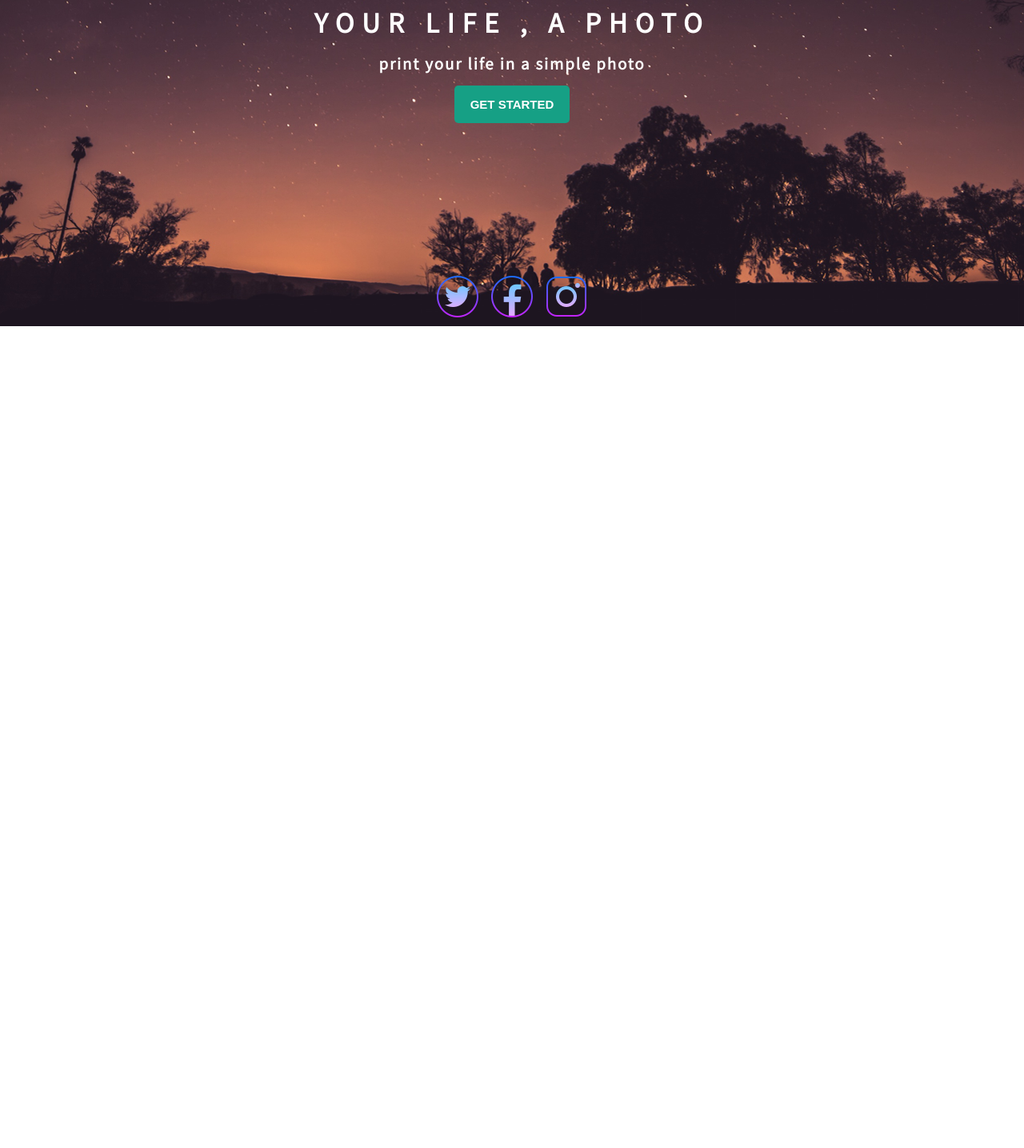
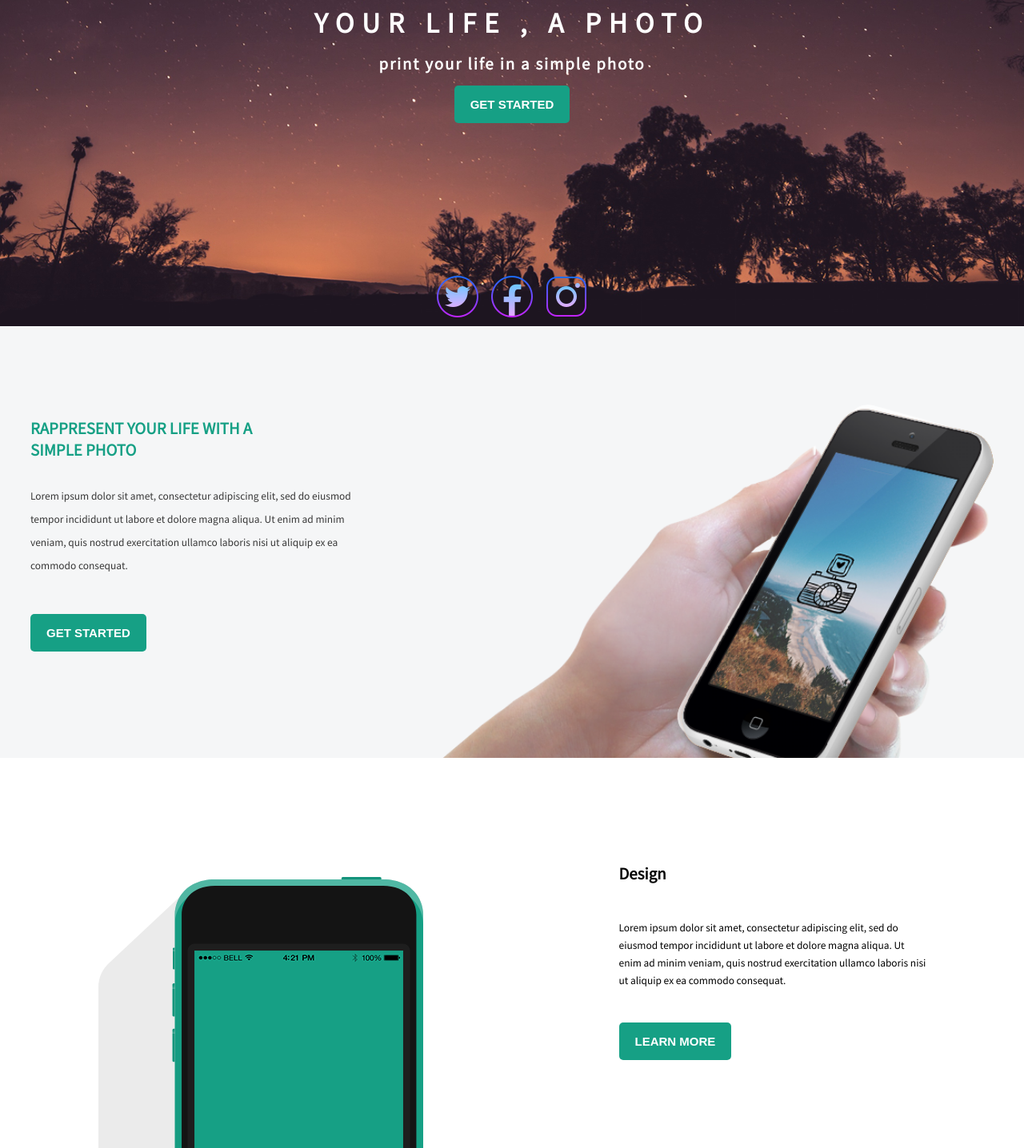
Before and after one commit to Nazarkon/Portfolio-page-1, a plain HTML site: page index.html in a window 1280 px wide. Shown: the part 336-1772 px from the top of the page at 80% size. Before the commit the page ends 800 px from the top, so only its background shows below. Drawn offline with Linux system fonts and the light colour scheme.

Commit message:
Version 3.0

```diff
--- a/index.html
+++ b/index.html
@@ -1,5 +1,6 @@
 <!DOCTYPE html>
 <html lang="en">
+
 <head>
     <meta charset="UTF-8">
     <meta name="viewport" content="width=device-width, initial-scale=1.0">
@@ -9,6 +10,7 @@
     <link rel="stylesheet" href="./scss/reset.css">
     <title>Document</title>
 </head>
+
 <body>
     <div id="container">
         <header class="header-container">
@@ -25,11 +27,50 @@
                 <button class="header-description__button">get started</button>
             </div>
             <div class="header-icons">
-              <a href="https://twitter.com/?lang=uk"><img src="./img/icons/icons8-twitter-64.png" alt="twitter"class="header-icons__twitter"></a>
-              <a href="https://www.facebook.com/profile.php?id=100008791547870"><img src="./img/icons/icons8-facebook-64.png" alt="facebook" class="header-icons__facebook"></a>
-               <a href="https://www.instagram.com/?hl=uk"><img src="./img/icons/icons8-instagram-64.png" alt="instagram" class="header-icons__instagram"></a>
+                <a href="https://twitter.com/?lang=uk"><img src="./img/icons/icons8-twitter-64.png" alt="twitter"
+                        class="header-icons__twitter"></a>
+                <a href="https://www.facebook.com/profile.php?id=100008791547870"><img
+                        src="./img/icons/icons8-facebook-64.png" alt="facebook" class="header-icons__facebook"></a>
+                <a href="https://www.instagram.com/?hl=uk"><img src="./img/icons/icons8-instagram-64.png"
+                        alt="instagram" class="header-icons__instagram"></a>
             </div>
         </header>
+        <article class="article-container">
+            <div class="article-description">
+                <h3 class="article-description__title">
+                    Rappresent your life with a
+                    simple photo
+                </h3>
+                <p class="article-description__subtitle">
+                    Lorem ipsum dolor sit amet,
+                    consectetur adipiscing elit,
+                    sed do eiusmod tempor incididunt ut labore et dolore
+                    magna aliqua. Ut enim ad minim veniam, quis
+                    nostrud exercitation ullamco laboris nisi
+                    ut aliquip ex ea commodo consequat.</p>
+                <button class="article-info__button">
+                    get started
+                </button>
+            </div>
+            <div class="article-photo">
+                <img src="./img/104-layers.png" alt="hand">
+            </div>
+        </article>
+        <section class="design-container">
+            <div class="design-photo">
+                <img src="./img/8-layers.png" alt="phone">
+            </div>
+            <div class="design-description">
+                <h3 class="design-description__title">Design</h3>
+                <p class="design-description__subtitle">Lorem ipsum dolor sit amet, consectetur adipiscing elit,
+                    sed do eiusmod tempor incididunt ut labore et dolore
+                    magna aliqua. Ut enim ad minim veniam, quis
+                    nostrud exercitation ullamco laboris nisi
+                    ut aliquip ex ea commodo consequat.</p>
+                    <button class="design-button">Learn More</button>
+            </div>
+        </section>
     </div>
 </body>
+
 </html>
--- a/scss/main.scss
+++ b/scss/main.scss
@@ -1,53 +1,136 @@
 @import './variables.scss';
 @import './mixin.scss';
-body{
+
+body {
     font-family: 'Noto Sans KR', sans-serif;
 }
-#container{
+
+#container {
     width: 100%;
     height: 100%;
-   max-width:$container-width;
+    max-width: $container-width;
     margin-left: auto;
     margin-right: auto;
 }
-.header-container{
-    background-image:url('../img/Livello_1.png');
+
+.header-container {
+    background-image: url('../img/Livello_1.png');
     @include header_container;
-  .header-menu{
+
+    .header-menu {
         display: flex;
         align-items: center;
-      margin-top:50px;
+        margin-top: 50px;
+
         li {
             list-style-type: none;
-        padding:0px 60px 0px 60px;
+            padding: 0px 60px 0px 60px;
         }
-    li > a{
+
+        li>a {
             text-decoration: none;
-        font-size:20px;
-        color:$main-text-color;
+            font-size: 20px;
+            color: $main-text-color;
         }
     }
-  .header-description{
+
+    .header-description {
         @include header_container;
-      margin-top:230px;
-      .header-title{
-          color:$main-text-color;
+        margin-top: 230px;
+
+        .header-title {
+            color: $main-text-color;
             text-transform: uppercase;
             letter-spacing: $letter-space;
         }
 
-      .header-subtitle{
-          color:$main-text-color;
+        .header-subtitle {
+            color: $main-text-color;
             letter-spacing: 0.1em;
             text-align: center;
-          margin:15px 0px 15px 0px;
+            margin: 15px 0px 15px 0px;
         }
-      .header-description__button{
+
+        .header-description__button {
             @include button_style;
             margin-bottom: 185px;
         }
-      .header-icons{
-         padding-top:80px;
+
+        .header-icons {
+            padding-top: 80px;
         }
     }
 }
+
+.article-container {
+    width: 100%;
+    height: 100%;
+    max-width: $container-width;
+    background-color: #f5f6f7;
+    position: absolute;
+    display: flex;
+    justify-content: space-around;
+
+    .article-description {
+        .article-description__title {
+            width: 280px;
+            height: 35px;
+            color: $button-color;
+            margin: 113px 0px 49px 0px;
+            text-transform: uppercase;
+        }
+
+        .article-description__subtitle {
+            width: 428px;
+            color: #373737;
+            font-size: 12px;
+            font-weight: 400;
+            line-height: 29px;
+            margin-bottom: 47px;
+
+        }
+
+        .article-info__button {
+            @include button_style;
+            margin-bottom: 92px;
+        }
+    }
+
+    .article-photo > img {
+        position: relative;
+        z-index: 1;
+        margin-top: 98px;
+        width: 700px;
+    }
+}
+.design-container{
+    position: relative;
+    z-index: 2;
+    bottom:-540px;
+    background-color: #ffff;
+    width:100%;
+    height:100%;
+    display: flex;
+    justify-content: space-around;
+    .design-description{
+        width: 30%;
+        text-align: left;
+
+        .design-description__title{
+            margin:130px 0px 44px 0px;
+        }
+        .design-description__subtitle{
+            font-size: 12px;
+            font-weight: 400;
+            line-height: 22px;
+        }
+        .design-button{
+            @include button_style;
+            margin-top:42px;
+        }
+    }
+    .design-photo > img{
+        position: relative;
+        margin-top:149px;
+    }
+}
```
Also changed, not shown: img/104-layers.png (added), img/8-layers.png (added), scss/main.css, 1 other file. Lines whose indentation alone changed are shown as unchanged.
